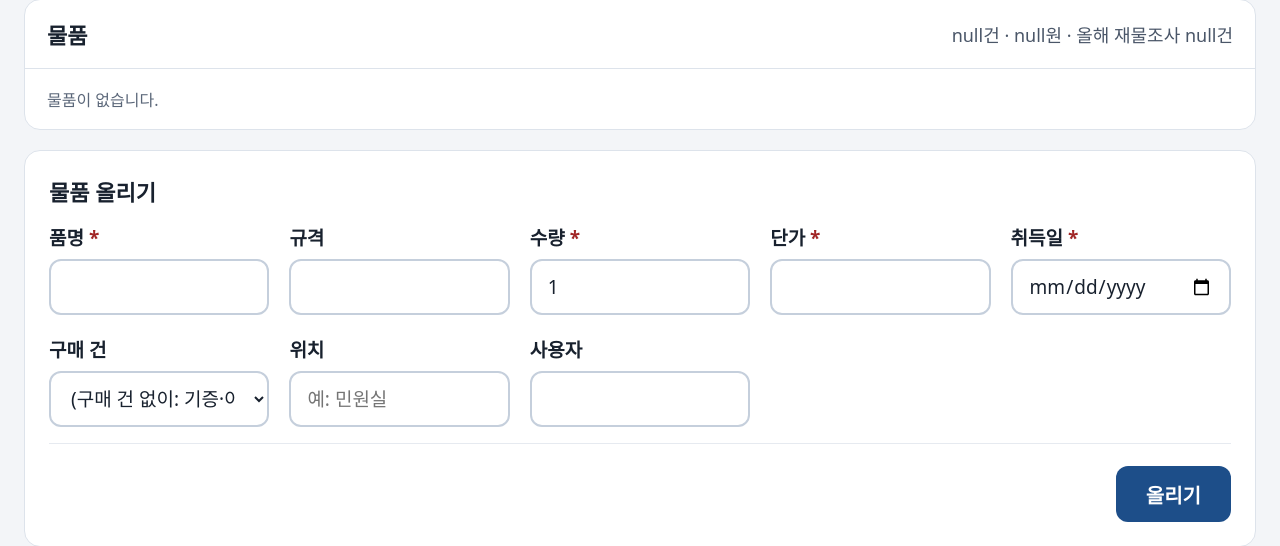
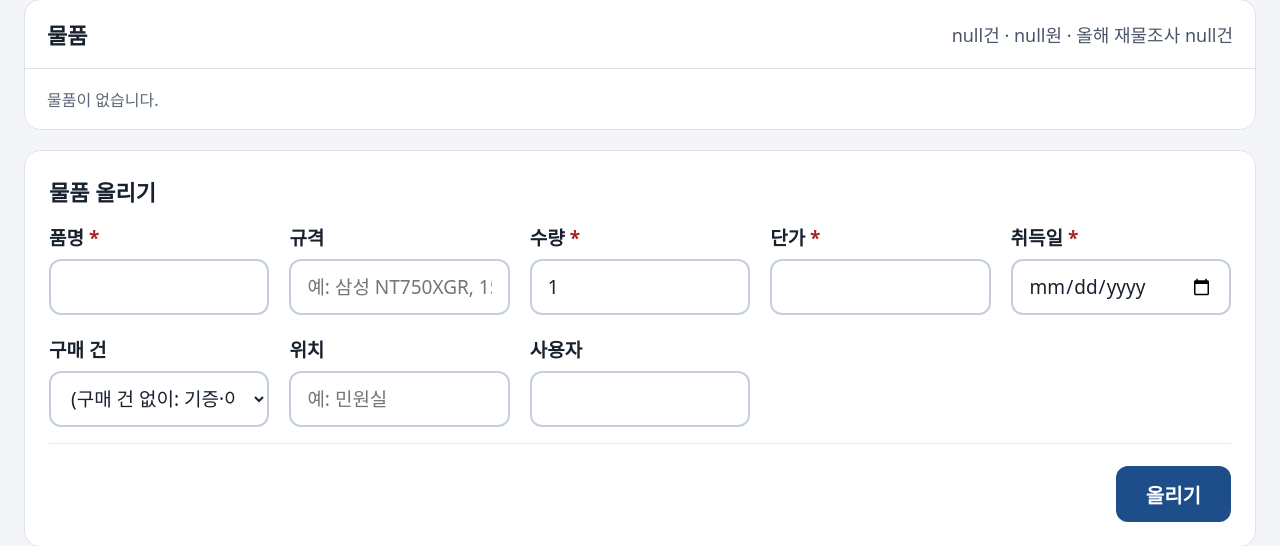
Before and after one commit to sagong12312/haengjeongnuli, a Spring app: template src/main/resources/templates/finance/assets.html in a window 1280 px wide. Shown: the part 393-939 px from the top of the page. Run offline with Thymeleaf, Linux system fonts and the light colour scheme; the template is opened without the code that fills it, so the values that code supplies are empty; some of the project's set-up classes (security, data sources, template engines, error pages and the like) are left out, and stand-ins take their place; database files in the repository are not loaded; some libraries are stand-ins or nearby versions; some web fonts are replaced.

Commit message:
물품대장: 규격 칸에 작성 예시
Co-Authored-By: Claude Opus 5.5 <noreply@anthropic.com>
Claude-Session: https://claude.ai/code/session_01MRAdBkmeDgLYiSosRR9uJH

```diff
--- a/src/main/resources/templates/finance/assets.html
+++ b/src/main/resources/templates/finance/assets.html
@@ -96,7 +96,7 @@
     <h2>물품 올리기</h2>
     <div class="grid-fields" style="grid-template-columns:repeat(auto-fit, minmax(200px, 1fr));">
       <div class="field"><label for="an">품명 <span class="req">*</span></label><input id="an" name="name" class="input" required maxlength="200"></div>
-      <div class="field"><label for="asp">규격</label><input id="asp" name="spec" class="input" maxlength="300"></div>
+      <div class="field"><label for="asp">규격</label><input id="asp" name="spec" class="input" maxlength="300" placeholder="예: 삼성 NT750XGR, 15.6인치, i5/16GB/512GB"></div>
       <div class="field"><label for="aqt">수량 <span class="req">*</span></label><input id="aqt" name="quantity" class="input" required inputmode="numeric" value="1"></div>
       <div class="field"><label for="aup">단가 <span class="req">*</span></label><input id="aup" name="unitPrice" class="input" required inputmode="numeric"></div>
       <div class="field"><label for="aad">취득일 <span class="req">*</span></label><input id="aad" name="acquiredDate" type="date" class="input" required th:value="${today}" th:max="${today}"></div>
```
